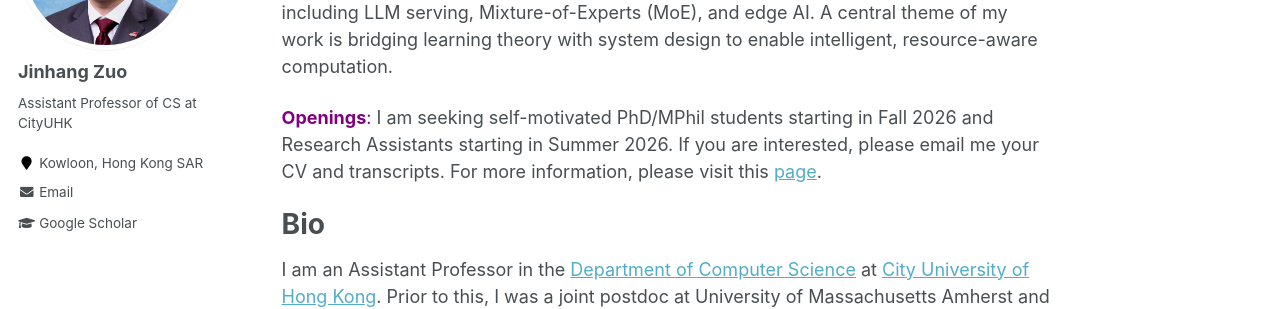
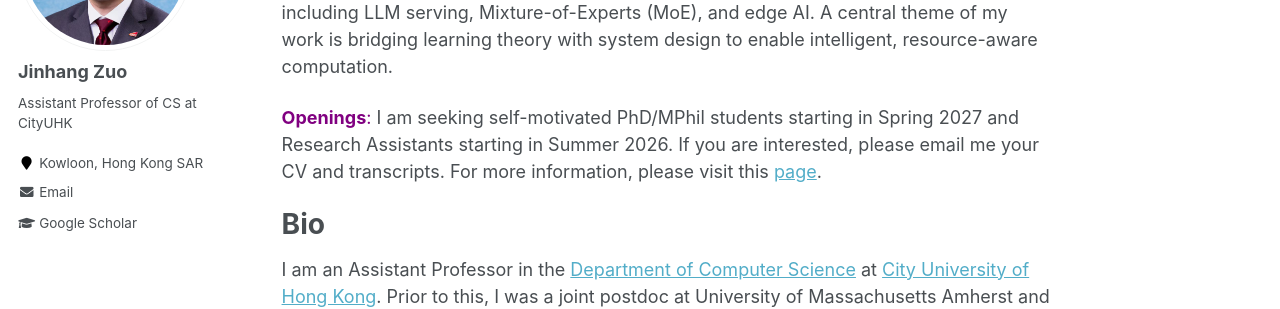
Before and after one commit to jhzuo/jhzuo.github.io, a Jekyll site: the page built from _pages/about.md, in a window 1280 px wide and 1131 px high. Shown: the part 242-551 px from the top of the window. Built offline with Jekyll 4.4.1, drawn with Linux system fonts in a browser that asks for light colours.

Commit message:
Update about.md

```diff
--- a/_pages/about.md
+++ b/_pages/about.md
@@ -9,7 +9,7 @@
 ---
 My research focuses on online learning and sequential decision-making for building efficient, scalable, and trustworthy machine learning systems. I study both system-driven problems in learning theory and theory-guided algorithms for real-world systems, including LLM serving, Mixture-of-Experts (MoE), and edge AI. A central theme of my work is bridging learning theory with system design to enable intelligent, resource-aware computation.
 
-<span style="color: purple;">**Openings**:</span> I am seeking self-motivated PhD/MPhil students starting in Fall 2026 and Research Assistants starting in Summer 2026.  If you are interested, please email me your CV and transcripts. For more information, please visit this [page](https://jhzuo.github.io/openings/).
+<span style="color: purple;">**Openings**:</span> I am seeking self-motivated PhD/MPhil students starting in Spring 2027 and Research Assistants starting in Summer 2026.  If you are interested, please email me your CV and transcripts. For more information, please visit this [page](https://jhzuo.github.io/openings/).
 
 Bio
 ======
```
